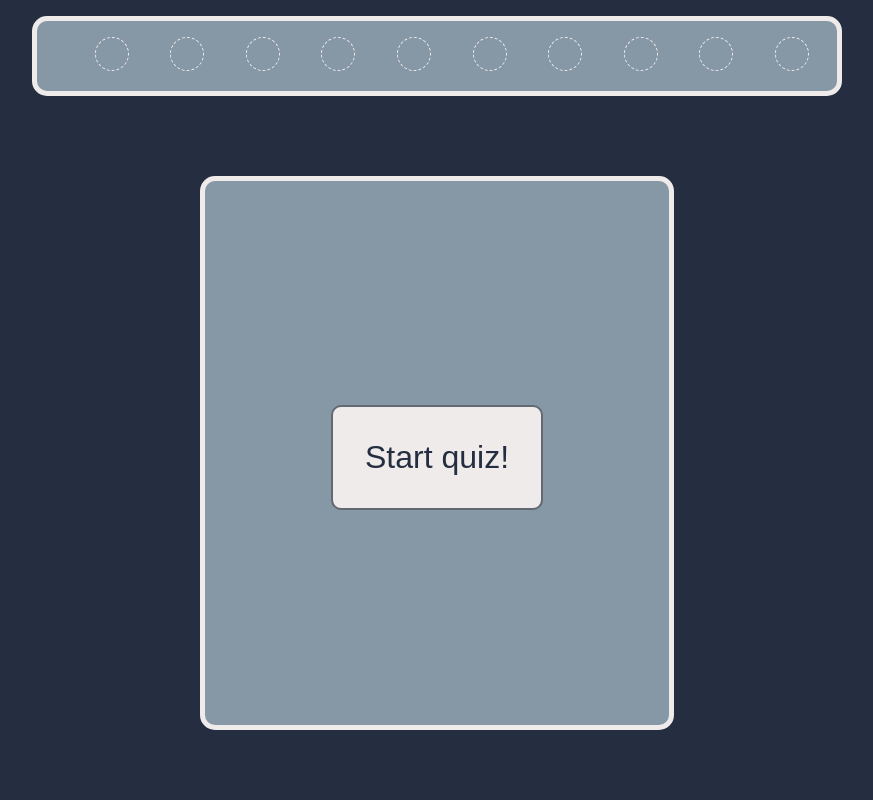
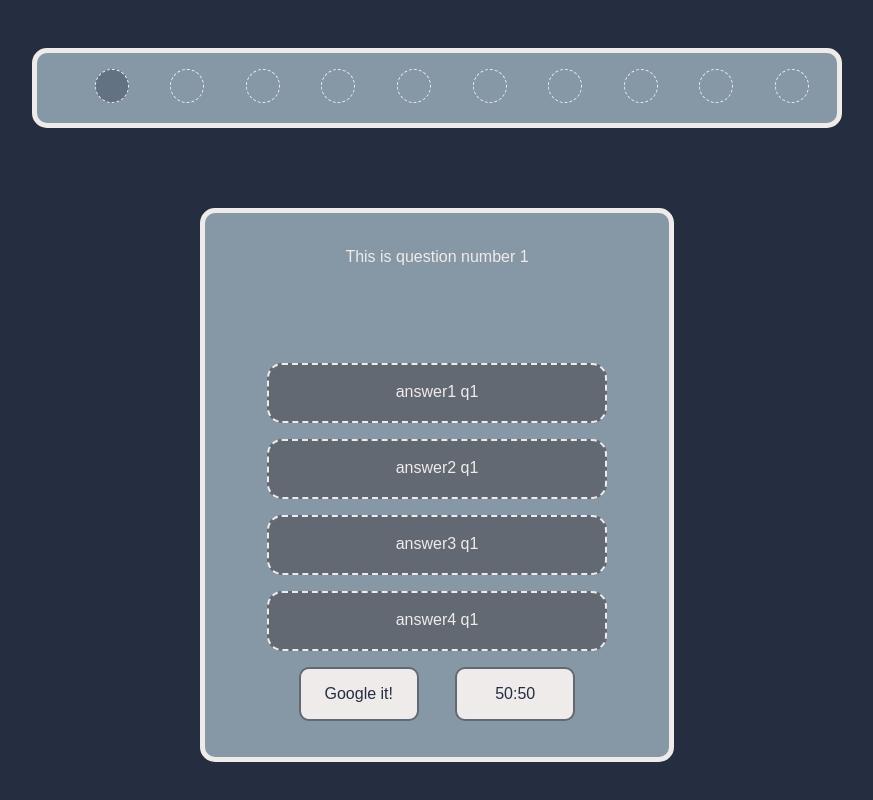
Before and after one commit to ananya77041/quiz-app, a plain HTML site: page index.html in a window 1280 px wide. Both pictures are taken after a click on the button "Start quiz!". Shown: the whole page, without its empty margins (203-1076 px from the left). Drawn offline with nearby package versions, Linux system fonts and the light colour scheme.

Commit message:
fix start function

```diff
--- a/css/style.css
+++ b/css/style.css
@@ -20,7 +20,7 @@ button:focus {
 	border-radius: 15px;
 	width: 50em;
 	margin: 0 auto;
-	margin-top: 1em;
+	margin-top: 3em;
 }
 
 #prog-nodes {
--- a/js/quiz.js
+++ b/js/quiz.js
@@ -102,7 +102,7 @@ $(document).ready(function() {
 	// Start quiz
 	$('#start, #restart').on('click', function() {
 		$('.node').removeClass('correct').removeClass('incorrect');
-		#('button').removeClass('disabled');
+		$('button').removeClass('disabled');
 		$('.overlay').fadeOut(500, function() {
 			$('#quiz').fadeIn(500);
 		});
```
